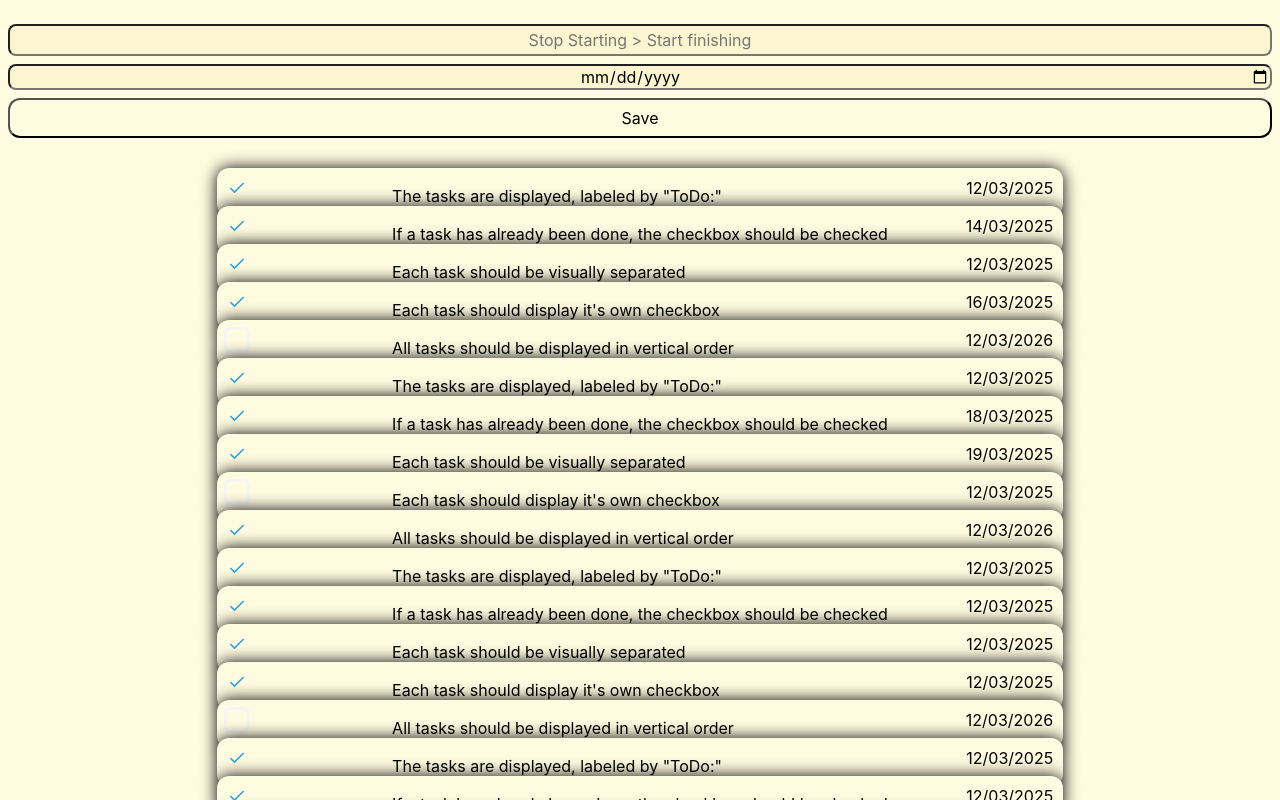
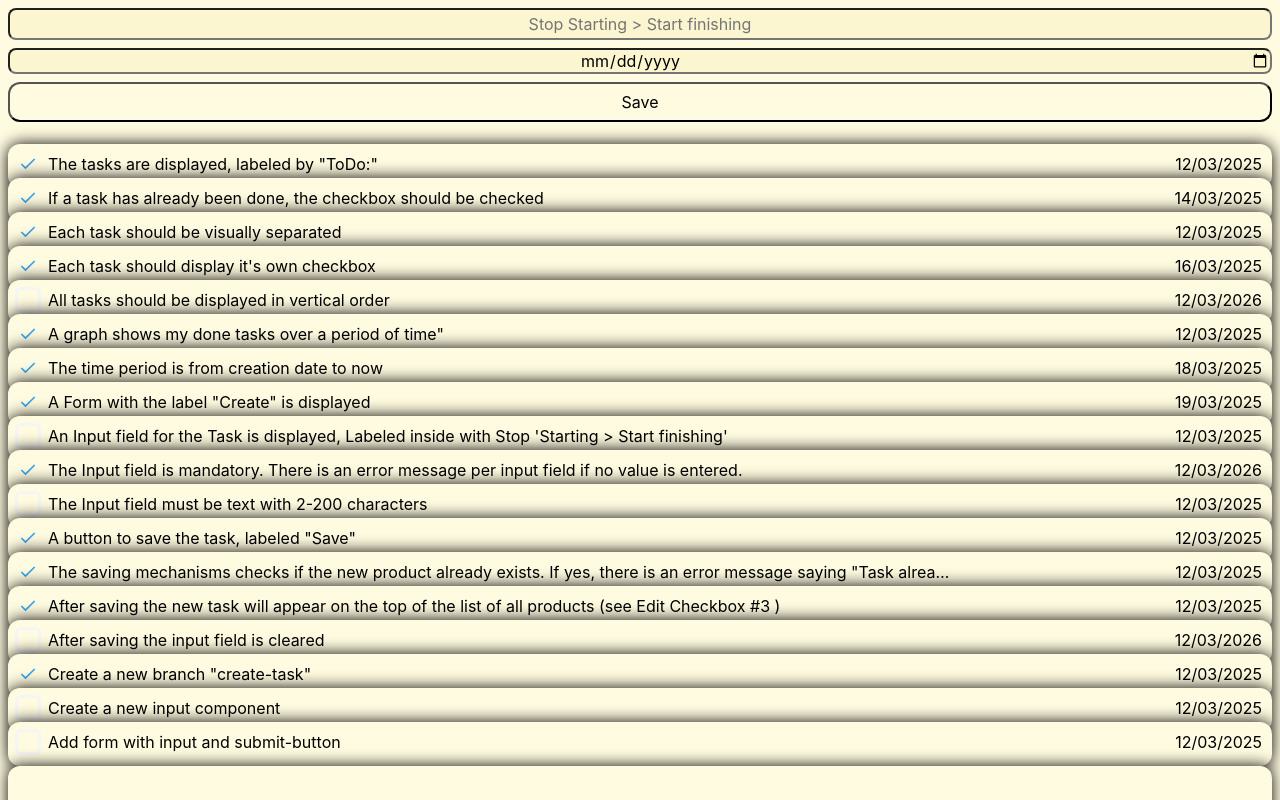
Before and after one commit to HishamAlmannai/capstone-project, a Next.js app: page / in a window 1280 px wide. Shown: the top 800 px of the page. Built offline with nearby package versions, Linux system fonts and the light colour scheme.

Commit message:
Change textarea

```diff
--- a/src/components/Form/Form.js
+++ b/src/components/Form/Form.js
@@ -1,5 +1,5 @@
 import React, { useEffect, useState } from 'react';
-import { StyledDate, StyledInput } from '../../../styles/Input.styled';
+import { StyledDate, StyledEditInput, StyledInput } from '../../../styles/Input.styled';
 import useStore from '../../services/useStore';
 import Button from '../Button/Button';
 
@@ -45,6 +45,21 @@ export default function Form({ editMode, exitEditMode, id, handleSubmit }) {
 				onSubmit(event, inputValue, dueDateValue);
 			}}
 		>
+			{' '}
+			{editMode ? (
+				<StyledEditInput
+					required
+					minLength="2"
+					maxLength="200"
+					pattern=".*\S+.*"
+					name="input"
+					placeholder="Stop Starting > Start finishing"
+					value={inputValue}
+					onChange={event => {
+						setInputValue(event.target.value);
+					}}
+				/>
+			) : (
 				<StyledInput
 					required
 					type="text"
@@ -58,6 +73,7 @@ export default function Form({ editMode, exitEditMode, id, handleSubmit }) {
 						setInputValue(event.target.value);
 					}}
 				/>
+			)}
 			<StyledDate
 				required
 				type="date"
--- a/styles/Checkbox.styled.js
+++ b/styles/Checkbox.styled.js
@@ -10,7 +10,7 @@ const Icon = styled.svg`
 	stroke-width: 2px;
 `;
 // Hide checkbox visually but remain accessible to screen readers.
-// Source: https://polished.js.org/docs/#hidevisually
+
 const HiddenCheckbox = styled.input.attrs({ type: 'checkbox' })`
 	opacity: 0%;
 
--- a/styles/GlobalStyle.js
+++ b/styles/GlobalStyle.js
@@ -42,7 +42,7 @@ const GlobalStyle = createGlobalStyle`
     display: flex;
     flex-direction: column;
     width: 100%;
-    margin: 0.5rem
+    margin: 0 0.5 0 0.5rem
   }
 
   input {
@@ -73,7 +73,7 @@ margin: 0 0.5rem 0 0.5rem;
 
   div.task {
     display: grid;
-    grid-template-columns: 1fr 3fr 1fr;
+    grid-template-columns: 30px 3fr 1fr;
     margin: 10px;
   }
   div.edit {
@@ -83,8 +83,8 @@ margin: 0 0.5rem 0 0.5rem;
   }
 
   span.task {
-   margin-top: 0.5rem;
-    width:50vw;
+   margin-top: 0rem;
+    width:60vw;
     word-wrap:break-word;
    &:hover{
      cursor: pointer
@@ -95,7 +95,7 @@ margin: 0 0.5rem 0 0.5rem;
     overflow: hidden;
     white-space: nowrap;
     text-overflow: ellipsis;
-    margin-top: 0.5rem;
+    margin-top: 0rem;
     &:hover{
       cursor: pointer
   }
--- a/styles/Input.styled.js
+++ b/styles/Input.styled.js
@@ -3,7 +3,15 @@ import styled from 'styled-components';
 export const StyledInput = styled.input`
 	height: 2rem;
 	border-radius: 0.5rem;
-	margin: 0.5rem 0 0.5rem 0;
+	margin: 0rem 0 0.5rem 0;
+`;
+
+export const StyledEditInput = styled.textarea`
+	font-size: 1rem;
+	padding: 0.5rem;
+	height: 4rem;
+	border-radius: 0.5rem;
+	margin: 0rem 0 0.5rem 0;
 `;
 
 export const StyledDate = styled.input`
```
Also changed, not shown: src/lib/data.js. Lines whose indentation alone changed are shown as unchanged.
